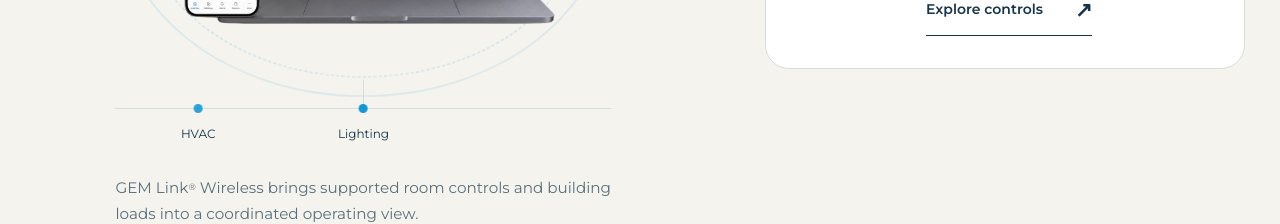
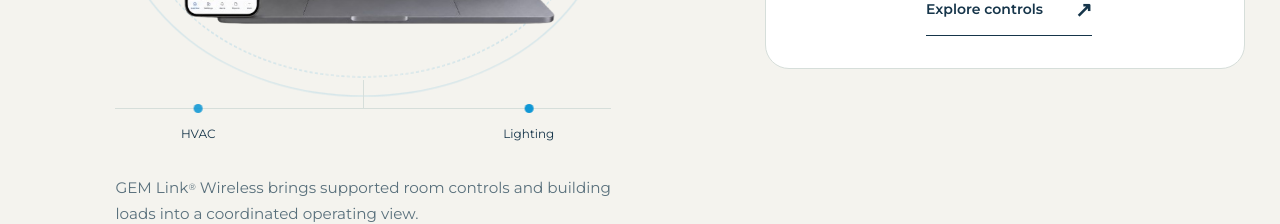
Before and after one commit to MannLester/Lodge-Tech-Website, a Next.js app in the folder apps/web/: page / in a window 1280 px wide. Shown: the part 3520-3744 px from the top of the page. Built offline with nearby package versions, Linux system fonts and the light colour scheme.

Commit message:
frontend: balance HVAC and Lighting markers below the platform

```diff
--- a/apps/web/src/app/marketing.css
+++ b/apps/web/src/app/marketing.css
@@ -370,6 +370,9 @@
 }
 .marketing-site .connection-loads span {
   position: relative;
+}
+.marketing-site .connection-loads span:last-child {
+  grid-column: 3;
 }
 .marketing-site .connection-loads span::before {
   content: "";
```
